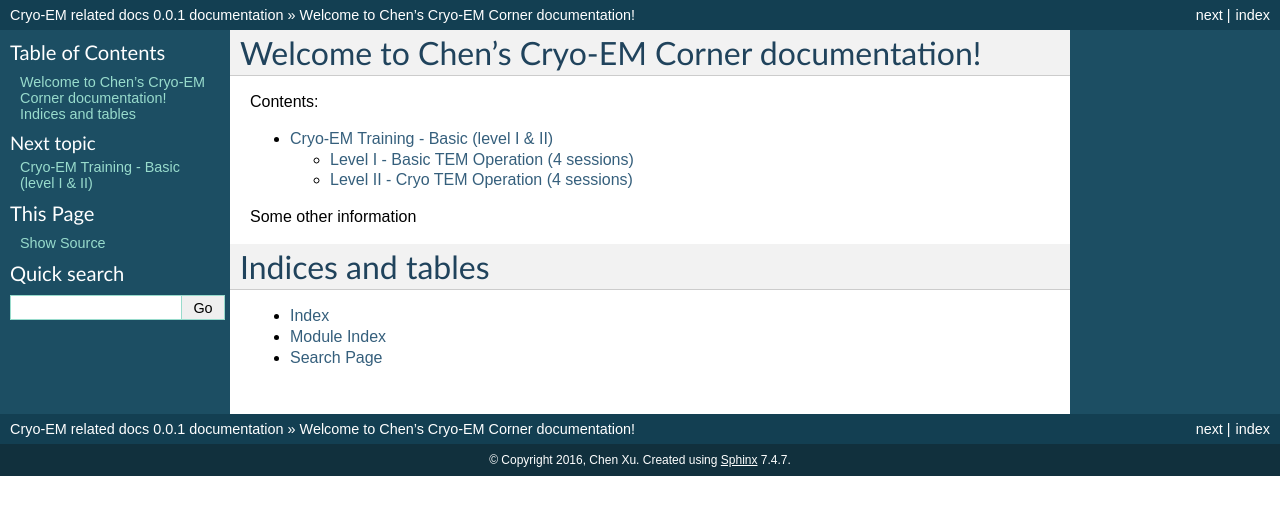
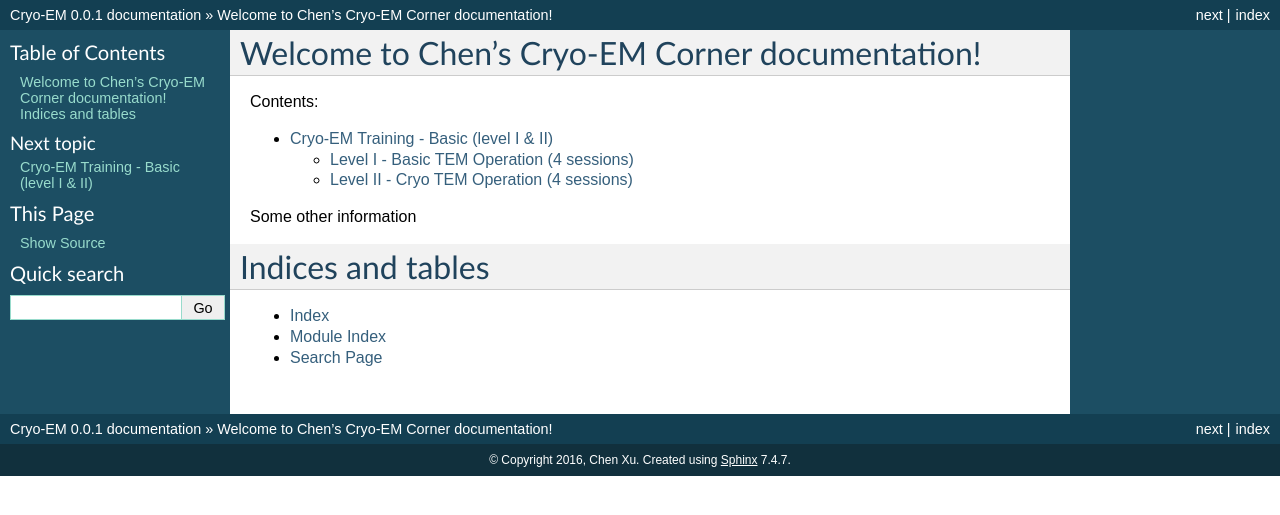
Before and after one commit to xuchen66/sphinx-emdocs, a Sphinx documentation site: the page built from source/index.rst, in a window 1280 px wide. Shown: the top 515 px of the page. Built offline with Sphinx 7.4.7, drawn with Linux system fonts in a browser that asks for light colours; pages that are not in the unit, such as notebooks, are missing from menus; some of the changed lines change nothing that is shown.

Commit message:
Update conf.py

```diff
--- a/source/conf.py
+++ b/source/conf.py
@@ -48,7 +48,8 @@ source_suffix = '.rst'
 master_doc = 'index'
 
 # General information about the project.
-project = u'Cryo-EM related docs'
+# project = u'Cryo-EM related docs'
+project = u'Cryo-EM'
 copyright = u'2016, Chen Xu'
 author = u'Chen Xu'
 
```
